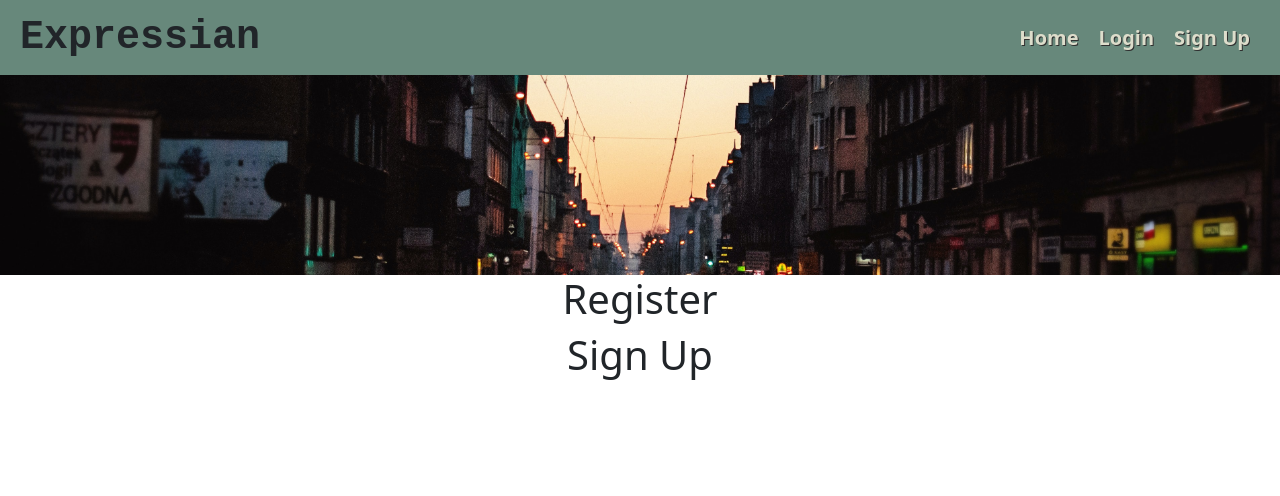
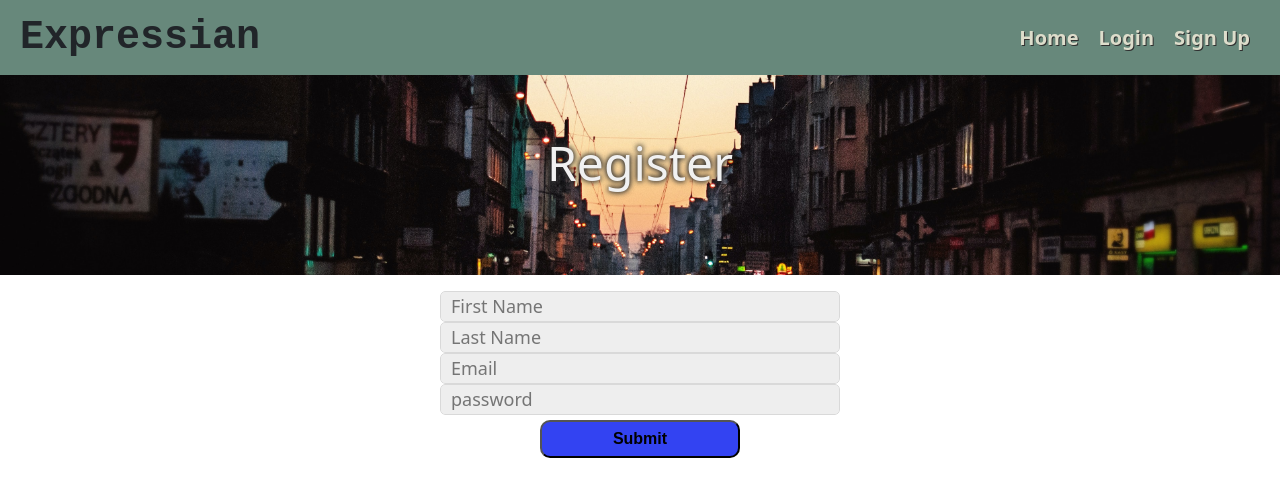
Before and after one commit to Tfauves/restRentalFrontEnd, a React (Create React App) app: page /signup in a window 1280 px wide. Shown: the top 496 px of the page. Built offline with nearby package versions, Linux system fonts and the light colour scheme.

Commit message:
corrected issue with cors error

```diff
--- a/src/components/Auth/NewUserForm.js
+++ b/src/components/Auth/NewUserForm.js
@@ -1,10 +1,68 @@
+
 import React from "react";
+import Container from "../common/Container";
+import Form from "../common/Form";
+import InlineInputContainer from "../common/InlineInputContainer";
+import Input from "../common/Input";
+import Button from "../common/Button"
 
-const NewUserForm = (props) => {
 
-    return (
-        <h1>Sign Up</h1>
-    )
-}
+
+const NewUserForm = ({ onSubmit, onChange, newUser }) => {
+  const handleChange = (e) => {
+    onChange(e.target.id, e.target.value);
+  };
+
+  return (
+    <Container>
+      <Form onSubmit={onSubmit} style={{ marginTop: "1em" }}>
+        <InlineInputContainer>
+          <Input
+            name="fName"
+            id="fName"
+            value={newUser.fName}
+            placeholder={"First Name"}
+            onChange={handleChange}
+            // required
+          />
+           </InlineInputContainer>
+           <InlineInputContainer>
+          <Input
+            name="lName"
+            id="lName"
+            value={newUser.lName}
+            placeholder={"Last Name"}
+            onChange={handleChange}
+          />
+           </InlineInputContainer>
+           <InlineInputContainer>
+          <Input
+            name="email"
+            id="email"
+            value={newUser.email}
+            placeholder={"Email"}
+            onChange={handleChange}
+            type="email"
+            required
+          />
+        </InlineInputContainer>
+        <InlineInputContainer>
+          <Input
+            name="password"
+            id="password"
+            value={newUser.password}
+            placeholder={"password"}
+            onChange={handleChange}
+            type="password"
+            required
+          />
+        </InlineInputContainer>
+        <Button>Submit</Button>
+
+
+      </Form>
+    </Container>
+  );
+};
 
 export default NewUserForm;
--- a/src/components/Auth/Register.js
+++ b/src/components/Auth/Register.js
@@ -1,15 +1,18 @@
 import React,{useState} from "react";
+import axios from "axios";
 import NewUserForm from "./NewUserForm";
 import Container from "../common/Container";
 import Splash from "../common/Splash";
 import regSplash from '../../assets/regSplash.jpg'
+import { apiHostUrl } from "../../config";
+
 
 const Register = (props) => {
     const [newUser, setNewUser] = useState({
         email: "",
         password: "",
-        fname: "",
-        lname: ""
+        fName: "",
+        lName: ""
     })
 
     const updateForm = (field, value) => {
@@ -19,12 +22,40 @@ const Register = (props) => {
         })
     }
 
-    const onSubmit = () => {};
+    const onSubmit = () => {
+      const data = newUser;
+      data.name = `${data.fName} ${data.lName}`;
+      data.username = data.email;
+
+      createUser(data);
+
+
+    };
+
+    const createUser = async (data) => {
+      try {
+      const res = await axios.post(`${apiHostUrl}/api/auth/signup`, data);
+      console.log(res.data);
+      }catch(err) {
+        console.error(err.message);
+      }
+
+
+    }
+
+    const login = (data) => {
+
+    }
+
+    const createCustomer = (data) => {
+
+    }
 
   return (
     <Container>
-        <Splash image={regSplash} style={{height: "25vh"}} />
-      <h1 style={{}}>Register</h1>
+        <Splash image={regSplash} style={{height: "25vh"}}>
+      <h1 style={{marginBottom: "25px", fontSize: "3em", textShadow: '0 0 6px #303030, 0 0 5px #303030', color: "#f1f1f1"}}>Register</h1>
+      </Splash>
       <NewUserForm newUser={newUser} onChange={updateForm} onSubmit={onSubmit} />
     </Container>
   );
--- a/src/components/common/Container.js
+++ b/src/components/common/Container.js
@@ -18,6 +18,7 @@ const defaultStyle = {
   flexDirection: "column",
   alignItems: "center",
   minHeight: "100vh",
+  width: "100%"
 };
 
 export default Container;
--- a/src/components/common/InlineInputContainer.js
+++ b/src/components/common/InlineInputContainer.js
@@ -21,6 +21,7 @@ const styles = {
     borderRadius: 5,
     overflow: "hidden",
     flexWrap: "wrap",
+
   },
   error: {
     color: "red",
--- /dev/null
+++ b/src/config.js
@@ -0,0 +1 @@
+export const apiHostUrl = "http://localhost:8080"
```
